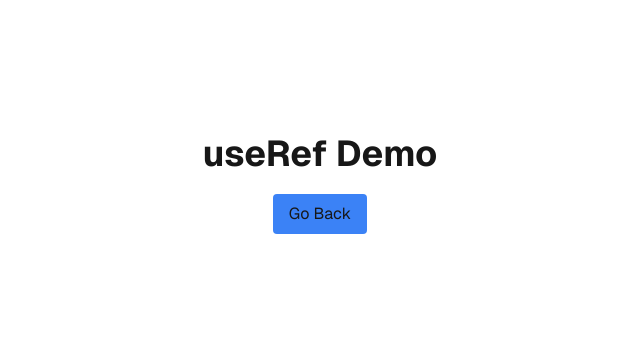
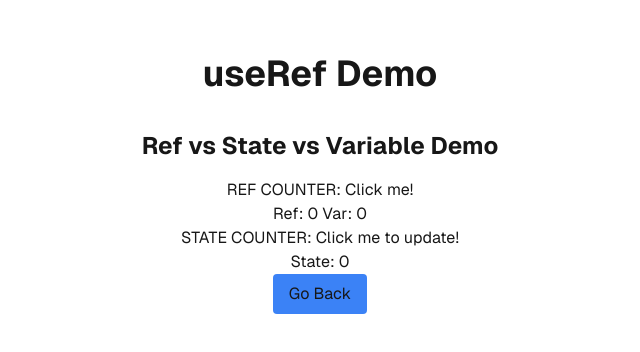
Before and after one commit to AvrilMaleham/react_hooks, a Next.js app: page /useRef in a window 1280 px wide. Shown: the part 226-578 px from the top of the page, without its empty margins (320-960 px from the left). Built offline with nearby package versions, Linux system fonts and the light colour scheme.

Commit message:
feat: ref vs state vs variable demo

```diff
--- a/src/app/useRef/page.tsx
+++ b/src/app/useRef/page.tsx
@@ -1,10 +1,43 @@
 "use client";
+import { useRef, useState } from "react";
 import BackButton from "@/components/backButton";
 
 export default function useRefDemo() {
+
+  /* Ref vs State vs Variable Demo */
+  // Any variables rendered inside the returned JSX should be
+  // part of STATE, so that updates trigger re-rendering and keep
+  // everything in sync. Updates to refs and normal variables DO NOT
+  // trigger re-renders, so the updated count values don’t show.
+
+  const [countState, setCountState] = useState(0); // one counter stored in state
+
+  const countRef = useRef(0); // one counter stored in a ref
+  let count = 0; // one counter stored in a normal variable
+
+  function handleClick() {
+    // update countRef object when clicking, via current property
+    countRef.current = countRef.current + 1;
+    count = count + 1; // update count variable when clicking
+    // both counts should be the same value
+    alert(`You clicked ${countRef.current} (${count}) times!`);
+  }
+
+
   return (
     <div className="flex flex-col items-center justify-center h-screen font-[family-name:var(--font-geist-sans)]">
       <h1 className="text-4xl font-bold m-5">useRef Demo</h1>
+
+      <div className="flex flex-col items-center justify-center">
+        <h2 className="text-2xl font-bold m-4">Ref vs State vs Variable Demo</h2>
+        <button onClick={handleClick}>REF COUNTER: Click me!</button> Ref:{" "}
+        {countRef.current} Var: {count} <br />
+        <button onClick={() => setCountState(countState + 1)}>
+          STATE COUNTER: Click me to update!
+        </button>{" "}
+        State: {countState}
+      </div>
+
       <BackButton />
     </div>
   );
```
